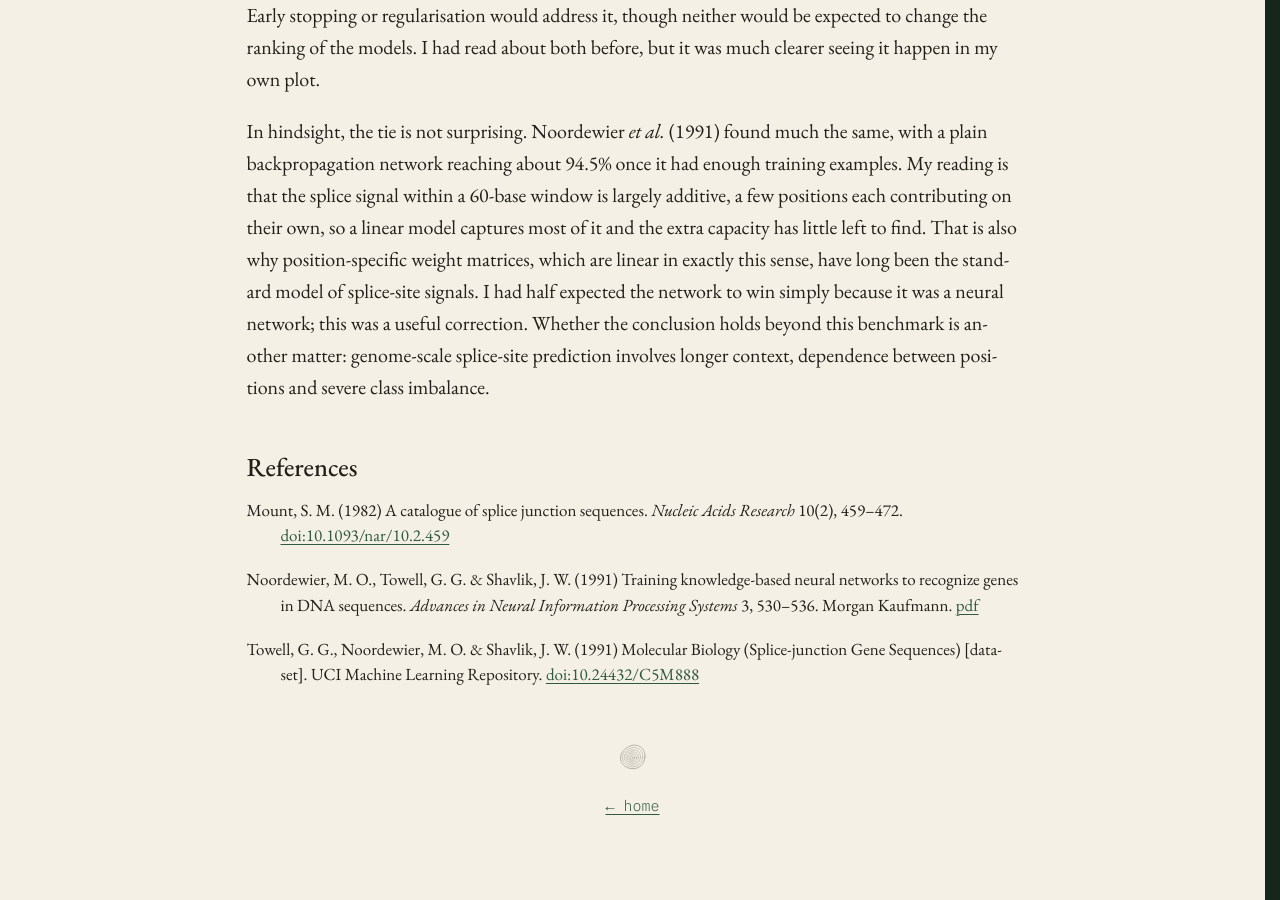
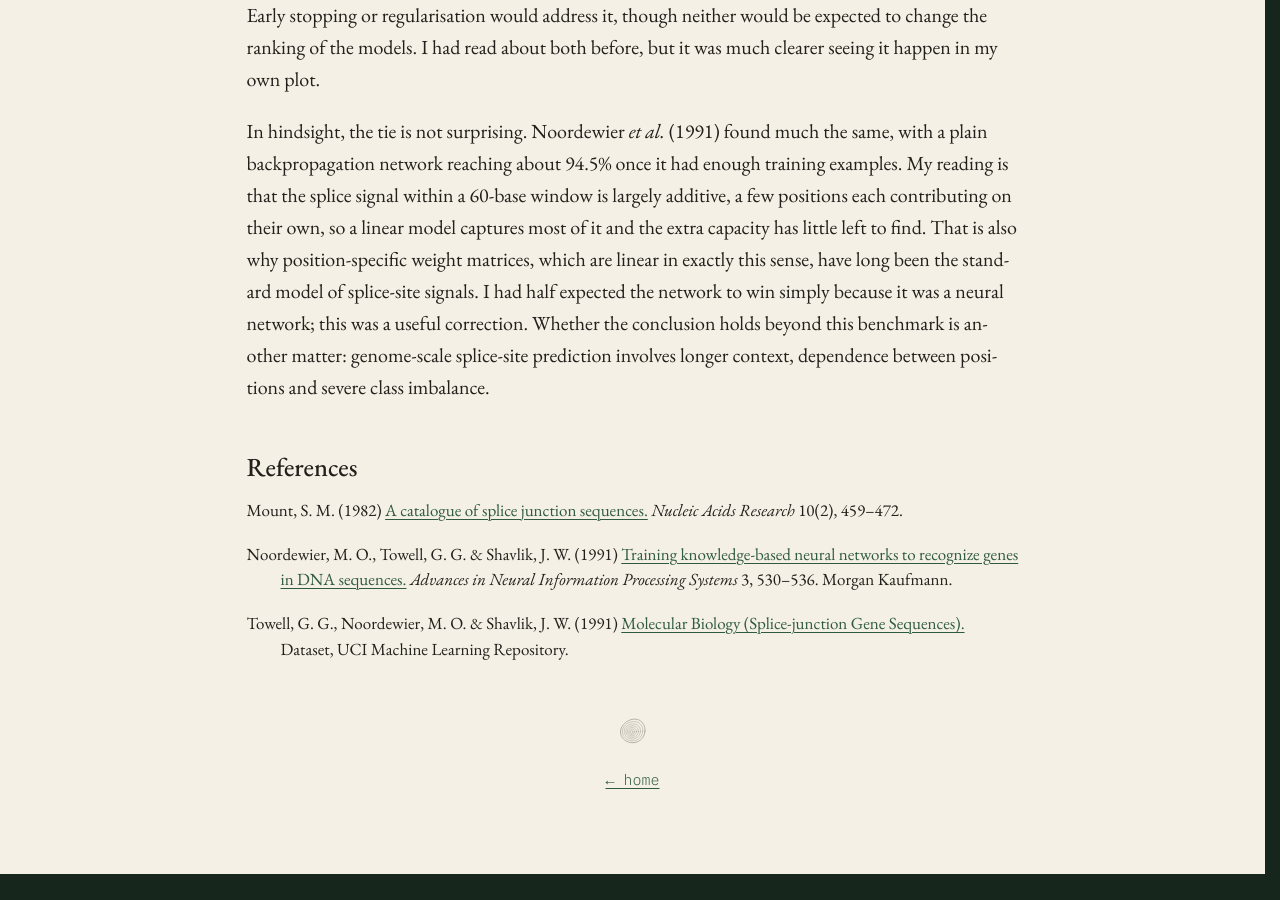
Before and after one commit to timj-wood/timj-wood.github.io, a Jekyll site: the page built from _posts/blog/2026-10-22-splice-site-neural-network.md, in a window 1280 px wide and 900 px high, scrolled down 7760 px. Built offline with Jekyll 4.4.1, drawn with Linux system fonts in a browser that asks for light colours; after the commit the page ends 8634 px from its top, so only the background shows below that; some of the changed text lies outside the part shown.

Commit message:
Splice nn update

```diff
--- a/_posts/blog/2026-10-22-splice-site-neural-network.md
+++ b/_posts/blog/2026-10-22-splice-site-neural-network.md
@@ -190,8 +190,8 @@ In hindsight, the tie is not surprising. Noordewier *et al.* (1991) found much t
 ## References
 {: .unnumbered}
 
-Mount, S. M. (1982) A catalogue of splice junction sequences. *Nucleic Acids Research* 10(2), 459–472. [doi:10.1093/nar/10.2.459](https://doi.org/10.1093/nar/10.2.459)
+Mount, S. M. (1982) [A catalogue of splice junction sequences.](https://doi.org/10.1093/nar/10.2.459) *Nucleic Acids Research* 10(2), 459–472.
 
-Noordewier, M. O., Towell, G. G. & Shavlik, J. W. (1991) Training knowledge-based neural networks to recognize genes in DNA sequences. *Advances in Neural Information Processing Systems* 3, 530–536. Morgan Kaufmann. [pdf](https://proceedings.neurips.cc/paper/1990/file/8efb100a295c0c690931222ff4467bb8-Paper.pdf)
+Noordewier, M. O., Towell, G. G. & Shavlik, J. W. (1991) [Training knowledge-based neural networks to recognize genes in DNA sequences.](https://proceedings.neurips.cc/paper/1990/file/8efb100a295c0c690931222ff4467bb8-Paper.pdf) *Advances in Neural Information Processing Systems* 3, 530–536. Morgan Kaufmann.
 
-Towell, G. G., Noordewier, M. O. & Shavlik, J. W. (1991) Molecular Biology (Splice-junction Gene Sequences) [dataset]. UCI Machine Learning Repository. [doi:10.24432/C5M888](https://doi.org/10.24432/C5M888)
+Towell, G. G., Noordewier, M. O. & Shavlik, J. W. (1991) [Molecular Biology (Splice-junction Gene Sequences).](https://doi.org/10.24432/C5M888) Dataset, UCI Machine Learning Repository.
```
Also changed, not shown: 1 other file.
